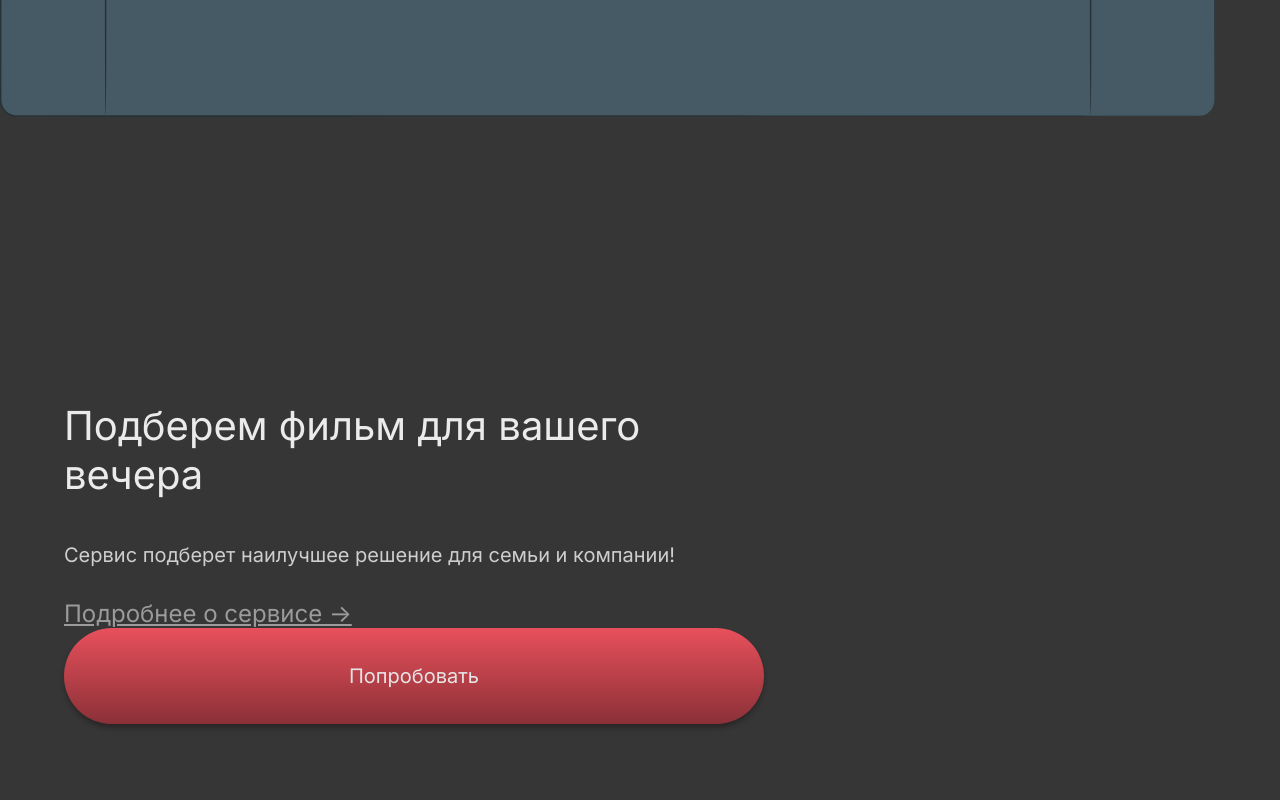
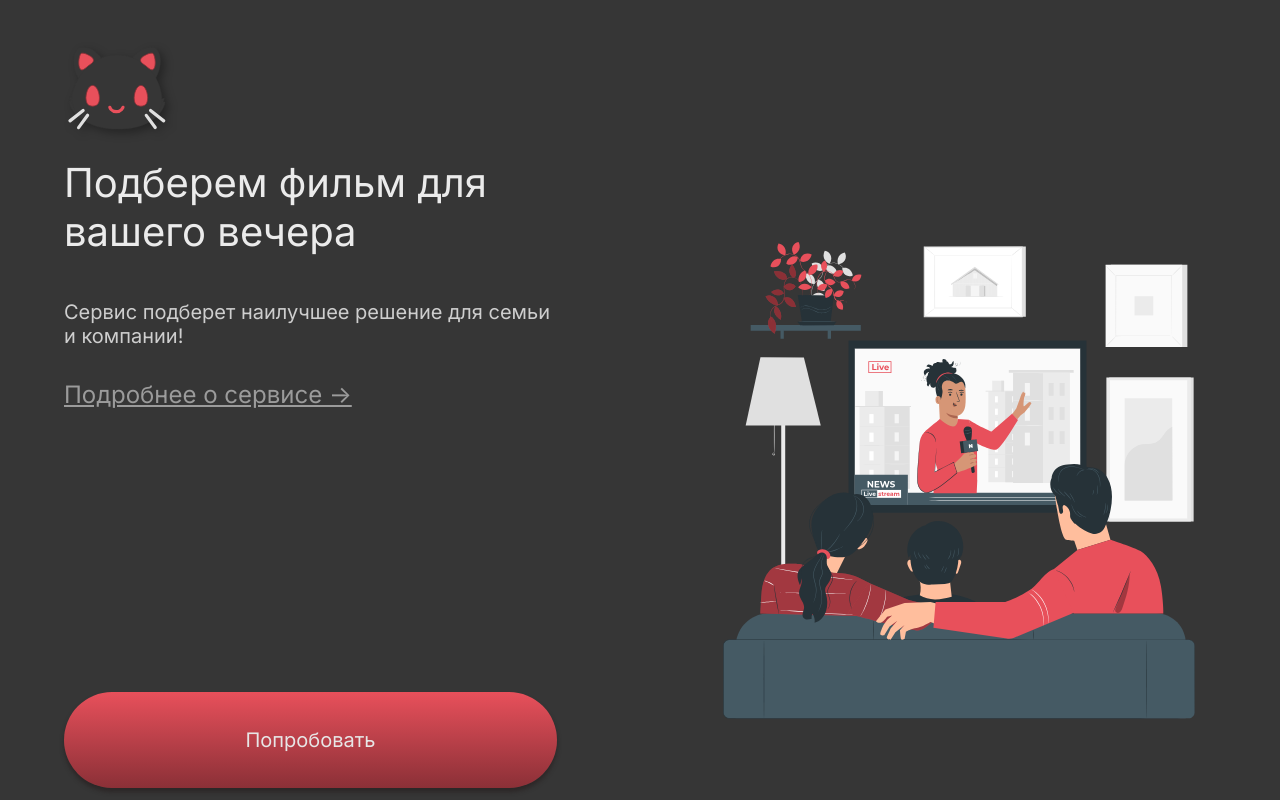
Before and after one commit to r10k5/pickYourMovie, a Vue app in the folder pickYourMovie/: page / in a window 1280 px wide. Built offline with nearby package versions, Linux system fonts and the light colour scheme.

Commit message:
Добавили логотип и заголовок страницам

```diff
--- a/pickYourMovie/src/App.vue
+++ b/pickYourMovie/src/App.vue
@@ -1,7 +1,33 @@
 <script setup lang="ts">
 import { RouterView } from 'vue-router'
+import AppHeader from './components/AppHeader.vue';
 </script>
 
 <template>
-  <RouterView />
+  <AppHeader class="header"/>
+  <div class="root">
+    <RouterView />
+  </div>
 </template>
+
+<style scoped>
+.header {
+  width: max-content;
+}
+.root {
+  margin: 0;
+  width: 100vw;
+  height: 100vh;
+  background-color: #363636;
+  display: flex;
+  gap: 166px;
+}
+
+@media (max-width: 1360px) {
+  #app {
+    gap: 24px;
+    flex-direction: column-reverse;
+  }
+}
+
+</style>
--- a/pickYourMovie/src/assets/main.css
+++ b/pickYourMovie/src/assets/main.css
@@ -11,14 +11,5 @@ body, #app {
   height: 100vh;
   background-color: #363636;
   display: flex; /**/
+  flex-direction: column;
 }
-
-@media (max-width: 1360px) {
-  #app {
-    gap: 24px;
-    flex-direction: column-reverse;
-  }
-}
-#app {
-  gap: 166px;
-}
--- /dev/null
+++ b/pickYourMovie/src/components/AppHeader.vue
@@ -0,0 +1,40 @@
+<script setup lang="ts">
+import AppLogo from './icons/AppLogo.vue';
+import { useRoute } from 'vue-router';
+
+const route = useRoute();
+</script>
+
+<template>
+    <div class="app-header">
+        <AppLogo width="106px" height="92px" class="app-header__logo" />
+        <h1 v-if="route.meta?.title" class="app-header__text">
+        <!-- Получаем заголовок; ? - если заголовка нет, то получим undefined -->
+            {{ route.meta.title }}
+             <!--Передаем в темплейт, чтобы отобразить заголовок -->
+        </h1>
+    </div>
+</template>
+
+<style scoped>
+.app-header {
+    padding: 42px 0 0 64px;
+    display: flex;
+    width: 100%;
+    align-items: center;
+}
+
+.app-header__text {
+    color: #EBEBEB;
+    font-size: 80px;
+    margin: 0;
+    font-weight: 400;
+    line-height: 1;
+    width: max-content;
+}
+
+.app-header__logo {
+    flex-shrink: 0;
+    filter: drop-shadow(4px 4px 4px rgba(0, 0, 0, 0.30));
+}
+</style>
--- a/pickYourMovie/src/components/icons/AppIcon.vue
+++ b/pickYourMovie/src/components/icons/AppIcon.vue
@@ -6,7 +6,7 @@ interface AppIconProps {
 defineProps<AppIconProps>();
 </script>
 <template>
-<svg :width="width" :height="height" viewBox="0 0 862 871" fill="none" xmlns="http://www.w3.org/2000/svg">
+<svg :width="width" :height="height" viewBox="0 0 900 800" fill="none" xmlns="http://www.w3.org/2000/svg">
     <path d="M859.186 247.358H705.018V510.442H859.186V247.358Z" fill="#E0E0E0"/>
     <path d="M854.059 247.358H699.891V510.442H854.059V247.358Z" fill="#EBEBEB"/>
     <path d="M847.492 252.694H706.454V505.108H847.492V252.694Z" fill="#FAFAFA"/>
--- a/pickYourMovie/src/router/index.ts
+++ b/pickYourMovie/src/router/index.ts
@@ -15,13 +15,15 @@ const router = createRouter({
     {
       path: '/about',
       name: 'about',
-      component: AboutView
+      component: AboutView,
+      meta: { title: 'О нас' }
     },
 
     {
       path: '/create-session',
       name: 'create-session',
-      component: CreateSessionView
+      component: CreateSessionView,
+      meta: { title: 'Создание сессии' }
     }
   ]
 })
--- a/pickYourMovie/src/views/HomeView.vue
+++ b/pickYourMovie/src/views/HomeView.vue
@@ -39,13 +39,13 @@ function createSession() {
   display: flex;
   flex-direction: column;
   max-width: 764px;
-  padding: 103px 0 76px 64px;
+  padding: 24px 0 12px 64px;
 }
 .text-content, .image {
   width: 100%;
 }
 .image {
-  padding: 68px 64px 12px 0;
+  padding: 0px 64px 12px 0;
 }
 .header {
   color: #EBEBEB;
```
